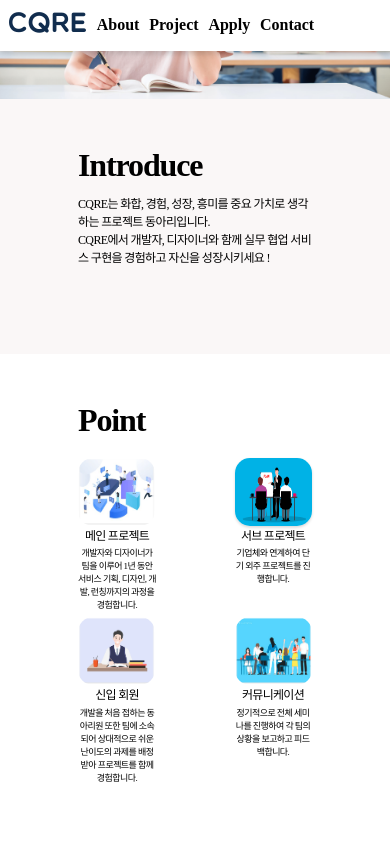
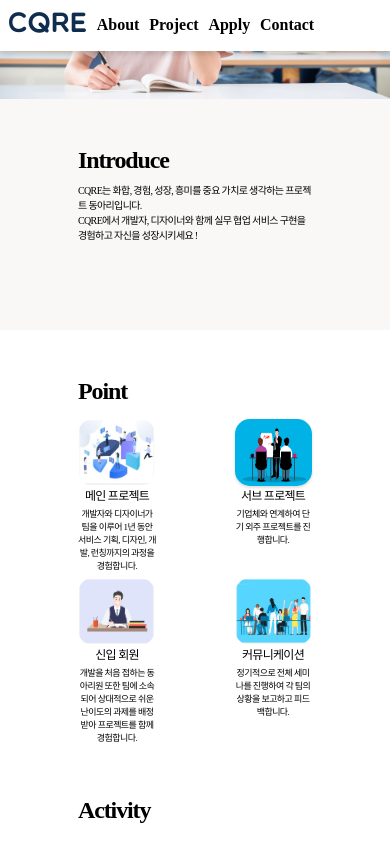
Before and after one commit to Lazyboness/cqre-client, a React (Create React App) app: page /about in a window 390 px wide. Shown: the top 843 px of the page. Built offline with nearby package versions, Linux system fonts and the light colour scheme; a web font is replaced by a local one.

Commit message:
반응형 수정

```diff
--- a/src/pages/AboutPage.jsx
+++ b/src/pages/AboutPage.jsx
@@ -120,7 +120,10 @@ const IntroduceLogo = styled.h1`
   margin-block-start: 0;
   margin-block-end: 0.3em;
   @media screen and (max-width: 1379px) {
-    font-size: 32px;
+    font-size: 36px;
+  }
+  @media screen and (max-width: 450px) {
+    font-size: 24px;
   }
 `;
 
@@ -136,6 +139,9 @@ const Explain = styled.h1`
   margin-block-end: 0;
   @media screen and (max-width: 1379px) {
     font-size: 12px;
+  }
+  @media screen and (max-width: 450px) {
+    font-size: 10px;
   }
 `;
 
@@ -157,7 +163,10 @@ const PointLogo = styled.h1`
   margin-block-start: 0;
   margin-block-end: 0.6em;
   @media screen and (max-width: 1379px) {
-    font-size: 32px;
+    font-size: 36px;
+  }
+  @media screen and (max-width: 450px) {
+    font-size: 24px;
   }
 `;
 
@@ -183,7 +192,7 @@ const PointTitleSection = styled.div`
 const PointLeftTitle = styled.h1`
   font-family: Pretendard-SemiBold;
   width: 20vw;
-  font-size: 36px;
+  font-size: 32px;
   font-weight: 500;
   font-stretch: normal;
   font-style: normal;
@@ -208,7 +217,7 @@ const PointLeftTitle = styled.h1`
 const PointRightTitle = styled.h1`
   width: 20vw;
   font-family: Pretendard-SemiBold;
-  font-size: 36px;
+  font-size: 32px;
   font-weight: 500;
   font-stretch: normal;
   font-style: normal;
@@ -246,12 +255,15 @@ const PointExplain = styled.h1`
   letter-spacing: -0.56px;
   text-align: center;
   margin-block-start: 0.3em;
+  margin-block-end: 2em;
   color: #000;
   @media screen and (max-width: 1300px) {
     font-size: 13px;
+    margin-block-end: 1em;
   }
   @media screen and (max-width: 800px) {
     font-size: 9px;
+    margin-block-end: 0.6em;
   }
 `;
 
@@ -266,12 +278,15 @@ const PointRightExplain = styled.h1`
   letter-spacing: -0.56px;
   text-align: center;
   margin-block-start: 0.3em;
+  margin-block-end: 2em;
   color: #000;
   @media screen and (max-width: 1300px) {
     font-size: 13px;
+    margin-block-end: 1em;
   }
   @media screen and (max-width: 800px) {
     font-size: 9px;
+    margin-block-end: 0.6em;
   }
 `;
 
@@ -286,12 +301,15 @@ const PointFourthExplain = styled.h1`
   letter-spacing: -0.56px;
   text-align: center;
   margin-block-start: 0.3em;
+  margin-block-end: 2em;
   color: #000;
   @media screen and (max-width: 1300px) {
     font-size: 13px;
+    margin-block-end: 1em;
   }
   @media screen and (max-width: 800px) {
     font-size: 9px;
+    margin-block-end: 0.6em;
   }
 `;
 
@@ -311,7 +329,10 @@ const ActivityLogo = styled.h1`
   letter-spacing: -1.12px;
   margin-block-start: 0;
   @media screen and (max-width: 1379px) {
-    font-size: 32px;
+    font-size: 36px;
+  }
+  @media screen and (max-width: 450px) {
+    font-size: 24px;
   }
 `;
 
--- a/src/pages/ApplyPage.jsx
+++ b/src/pages/ApplyPage.jsx
@@ -90,7 +90,7 @@ const ApplyLogo = styled.h1`
 
 const Explain = styled.h1`
   font-family: Pretendard-Regular;
-  font-size: 20px;
+  font-size: 26px;
   font-weight: normal;
   font-stretch: normal;
   font-style: normal;
@@ -114,7 +114,7 @@ const EligibilityLogo = styled.h1`
   margin-block-start: 0;
   margin-block-end: 0.3em;
   font-family: Pretendard-SemiBold;
-  font-size: 40px;
+  font-size: 36px;
   font-weight: 600;
   font-stretch: normal;
   font-style: normal;
@@ -129,7 +129,7 @@ const EligibilityLogo = styled.h1`
 
 const EligibilityExplain = styled.h1`
   font-family: Pretendard-Regular;
-  font-size: 32px;
+  font-size: 28px;
   font-weight: normal;
   font-stretch: normal;
   font-style: normal;
@@ -165,7 +165,7 @@ const RecruitmentLogo = styled.h1`
   margin-block-start: 0;
   margin-block-end: 0.3em;
   font-family: Pretendard-SemiBold;
-  font-size: 40px;
+  font-size: 36px;
   font-weight: 600;
   font-stretch: normal;
   font-style: normal;
```
